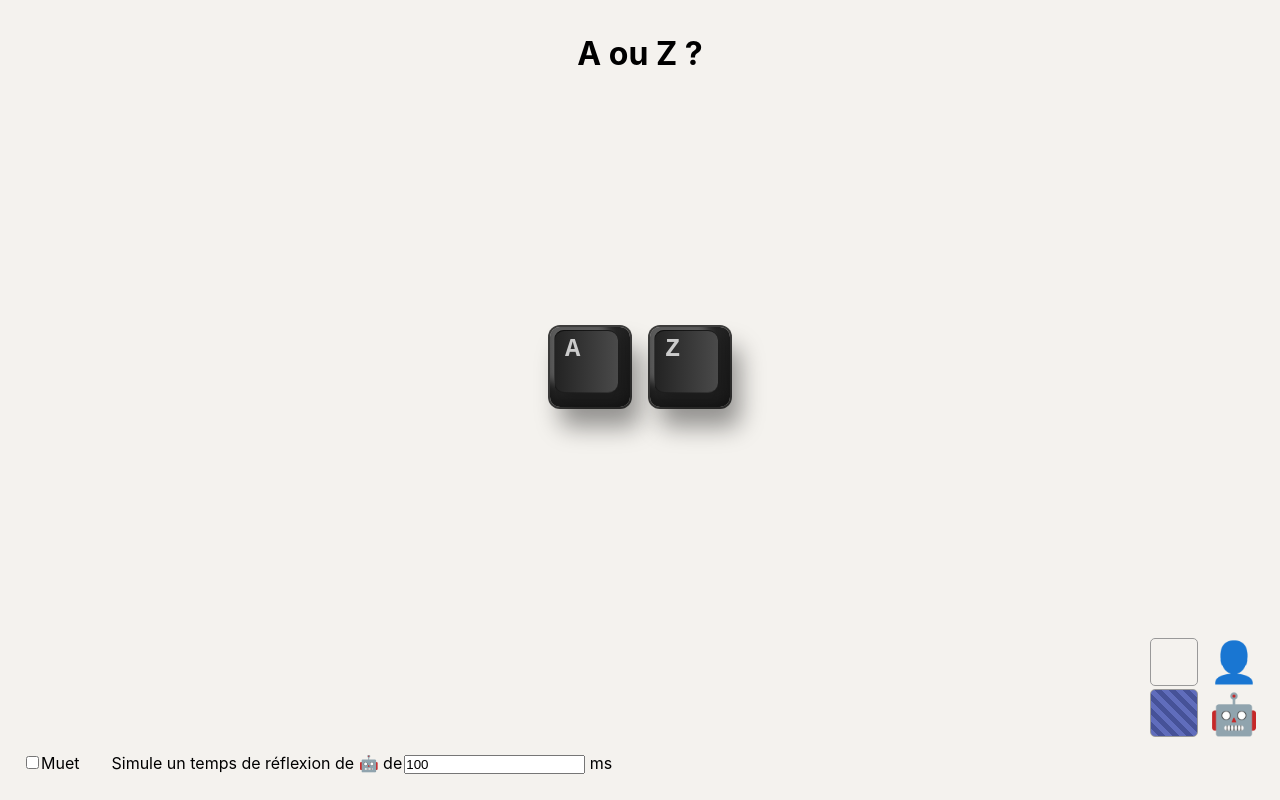
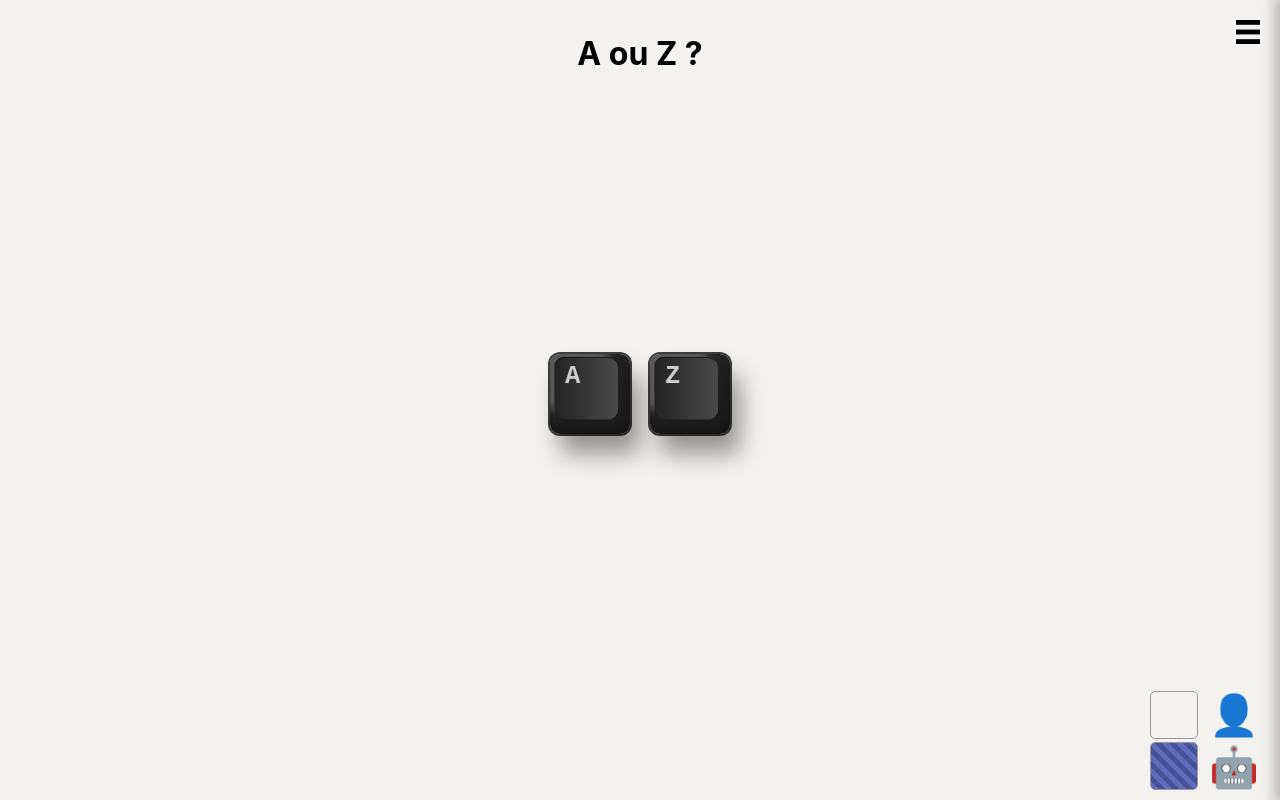
Before and after one commit to olivierlemasle/AouZ, a React (Vite) app: page / in a window 1280 px wide. Built offline with nearby package versions, Linux system fonts and the light colour scheme.

Commit message:
Add lateral menu

```diff
--- a/src/App.tsx
+++ b/src/App.tsx
@@ -1,6 +1,8 @@
 import { useState } from "react";
 import Keyboard from "./Keyboard";
 import Display from "./Display";
+import Menu from "./menu/Menu";
+
 import "./App.css";
 
 const letters = ["A", "Z"];
@@ -41,11 +43,17 @@ function App() {
 
   return (
     <div className="App">
-      <h1>A ou Z ?</h1>
-      <Keyboard letters={letters} onButtonPressed={buttonPressed} mute={mute} />
-      <Display letters={letters} data={data} waiting={waiting} />
+      <Menu>
+        <div
+          style={{
+            flexGrow: "1",
+            display: "flex",
+            flexDirection: "column",
+            gap: "1em",
+          }}
+        >
+          <h2>Paramètres</h2>
           <div>
-        <div style={{ float: "left", margin: "1em" }}>
             <input
               type="checkbox"
               id="mute"
@@ -58,7 +66,7 @@ function App() {
               Muet
             </label>
           </div>
-        <div style={{ float: "left", margin: "1em" }}>
+          <div>
             <label htmlFor="delayInput" style={{ paddingRight: "2px" }}>
               Simule un temps de réflexion de 🤖 de
             </label>
@@ -74,6 +82,17 @@ function App() {
             <span> ms</span>
           </div>
         </div>
+        <a
+          href="https://github.com/olivierlemasle/AouZ/"
+          target="_blank"
+          style={{ color: "#000", alignSelf: "center" }}
+        >
+          À propos
+        </a>
+      </Menu>
+      <h1>A ou Z ?</h1>
+      <Keyboard letters={letters} onButtonPressed={buttonPressed} mute={mute} />
+      <Display letters={letters} data={data} waiting={waiting} />
     </div>
   );
 }
--- /dev/null
+++ b/src/menu/HamburgerButton.css
@@ -0,0 +1,27 @@
+.hamburgerButton {
+  z-index: 500;
+  position: fixed;
+  top: 1.5em;
+  right: 1.5em;
+  appearance: none;
+  border: 0;
+  cursor: pointer;
+  background-color: unset;
+}
+
+.hamburgerButton path {
+  transition: 0.4s ease-in-out;
+}
+
+.hamburgerButton.open path.top {
+  d: path("M14 0 L50 36 L86 0 L100 14 L64 50 L36 50 L0 14");
+}
+
+.hamburgerButton.open path.middle {
+  d: path("M36 36 h28 v28 h-28");
+  opacity: 0.3;
+}
+
+.hamburgerButton.open path.bottom {
+  d: path("M0 86 L36 50 L64 50 L100 86 L86 100 L50 64 L14 100");
+}
--- /dev/null
+++ b/src/menu/HamburgerButton.tsx
@@ -0,0 +1,31 @@
+import "./HamburgerButton.css";
+
+interface HamburgerButtonProps {
+  menuOpen: boolean;
+  onClick: () => void;
+}
+
+function HamburgerButton({ menuOpen, onClick }: HamburgerButtonProps) {
+  return (
+    <button
+      className={"hamburgerButton" + (menuOpen ? " open" : "")}
+      onClick={() => {
+        onClick();
+      }}
+    >
+      <svg aria-label="Menu" viewBox="0 0 100 100" height="24px" width="24px">
+        <path
+          className="top"
+          d="M0 0 L50 0 L100 0 L100 20 L50 20 L50 20 L0 20"
+        />
+        <path className="middle" d="M0 40 h100 v20 h-100" />
+        <path
+          className="bottom"
+          d="M0 80 L50 80 L50 80 L100 80 L100 100 L50 100 L0 100"
+        />
+      </svg>
+    </button>
+  );
+}
+
+export default HamburgerButton;
--- /dev/null
+++ b/src/menu/Menu.css
@@ -0,0 +1,48 @@
+.menu > .overlay {
+  position: absolute;
+  top: 0;
+  left: 0;
+  height: 100%;
+  background-color: #000;
+  z-index: 50;
+
+  width: 0;
+  opacity: 0;
+  transition: opacity 0.4s 0.1s;
+}
+
+.menu.open > .overlay {
+  width: 100%;
+  opacity: 0.2;
+}
+
+.menu > .navbar {
+  position: absolute;
+  top: 0;
+  right: 0;
+  height: 100%;
+  width: 0;
+  overflow-x: hidden;
+  z-index: 100;
+  transition: 0.5s ease-out;
+  box-shadow: 2px 0 15px 5px rgba(0, 0, 0, 0.4);
+  background-color: #e9e3d8;
+}
+
+.menu.open > .navbar {
+  width: 20em;
+}
+
+.navbar > .inner {
+  width: 20em;
+  height: 100%;
+  padding: 4em 1em 1em;
+  display: flex;
+  flex-direction: column;
+  justify-content: flex-start;
+  gap: 1em;
+}
+
+.navbar ul {
+  list-style-type: none;
+}
--- /dev/null
+++ b/src/menu/Menu.tsx
@@ -0,0 +1,40 @@
+import { ReactNode, useState } from "react";
+import HamburgerButton from "./HamburgerButton";
+
+import "./Menu.css";
+
+interface MenuProps {
+  children?: ReactNode;
+}
+
+function Menu({ children }: MenuProps) {
+  const [open, setOpen] = useState(false);
+
+  let clazz = "menu";
+  if (open) {
+    clazz += " open";
+  }
+  return (
+    <div className={clazz}>
+      <HamburgerButton
+        menuOpen={open}
+        onClick={() => {
+          setOpen(!open);
+        }}
+      />
+      {
+        <div
+          className="overlay"
+          onClick={() => {
+            setOpen(false);
+          }}
+        />
+      }
+      <nav className="navbar">
+        <div className="inner">{children}</div>
+      </nav>
+    </div>
+  );
+}
+
+export default Menu;
```
Lines whose indentation alone changed are shown as unchanged.
